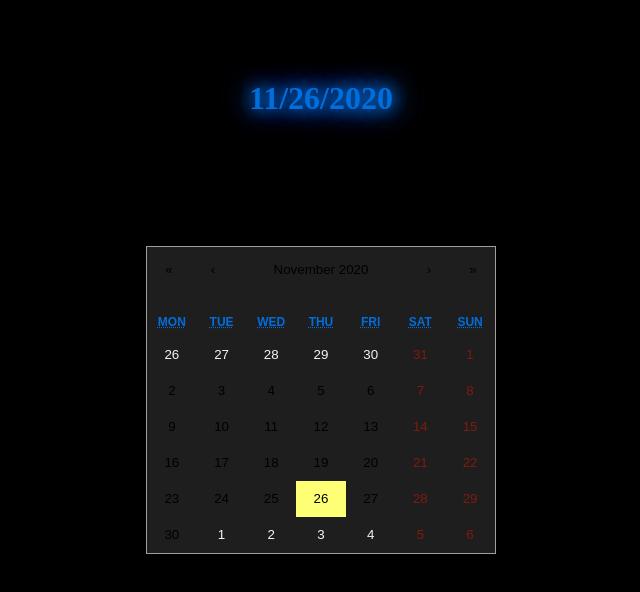
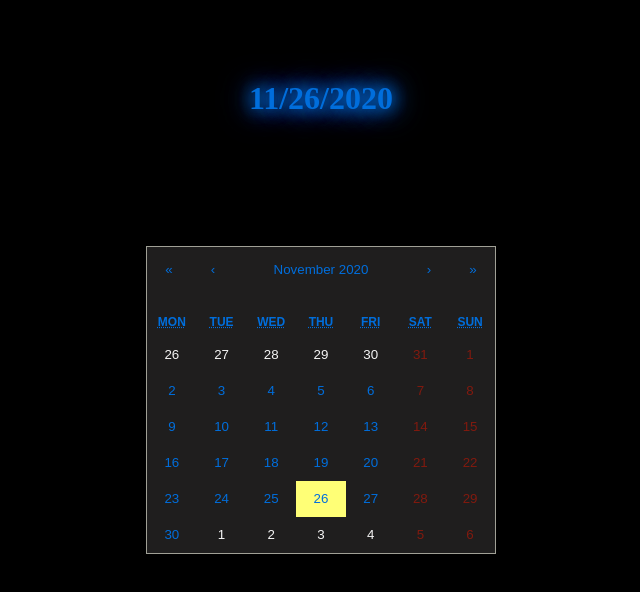
Before and after one commit to michaelseraus/Todo-App, a React (Create React App) app: page / in a window 1280 px wide. Shown: the top 592 px of the page, without its empty margins (319-959 px from the left). Built offline with nearby package versions, Linux system fonts and the light colour scheme; a web font is replaced by a local one.

Commit message:
add blue dates

```diff
--- a/src/Styles/app.scss
+++ b/src/Styles/app.scss
@@ -34,6 +34,9 @@
 .react-calendar__month-view__days__day--neighboringMonth {
   color: whitesmoke !important;
 }
+.react-calendar button {
+  color: #006edc;
+}
 
 .react-calendar__month-view__days__day--weekend {
   color: #811a0f !important;
```
